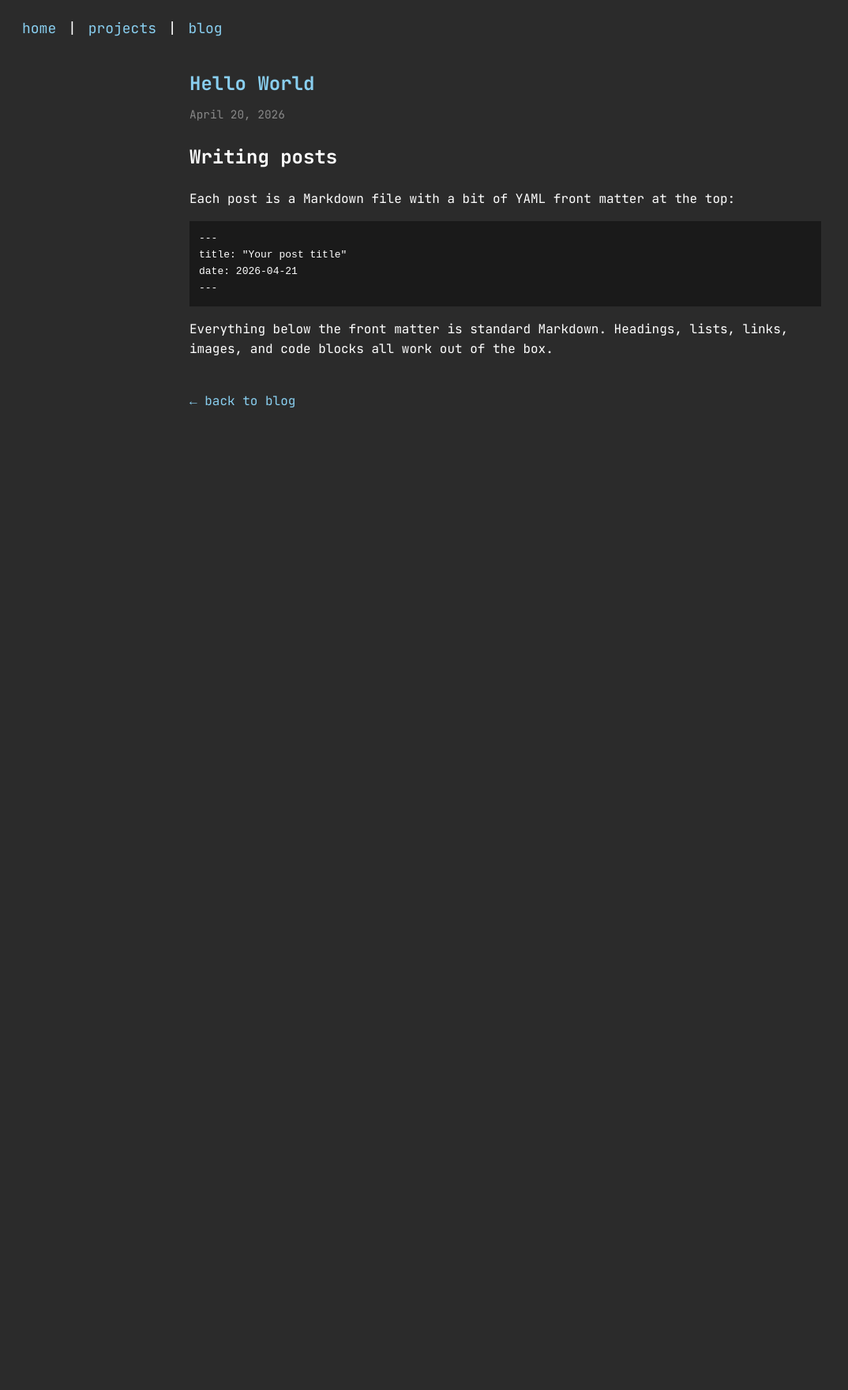
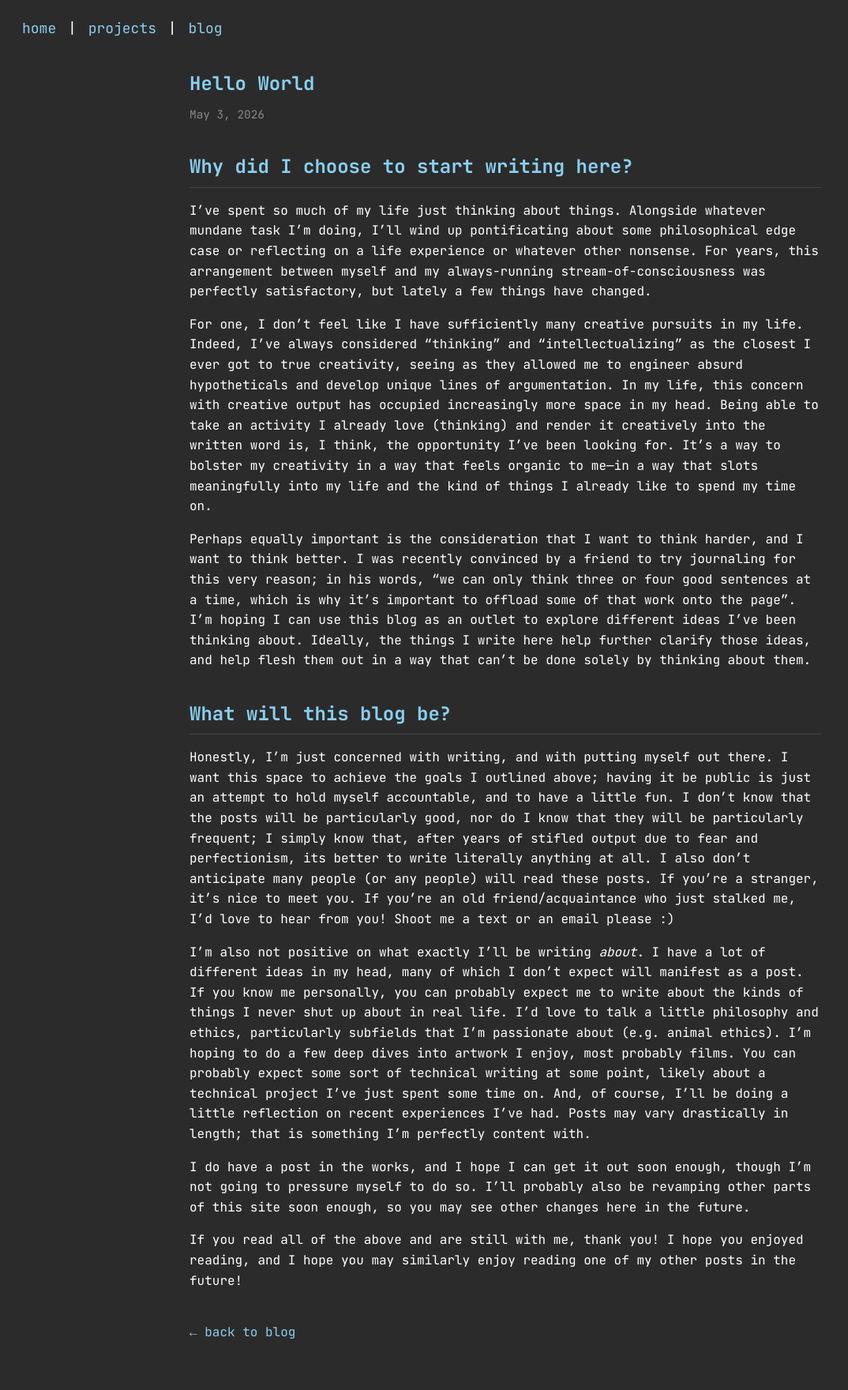
Before and after one commit to achowd32/achowd32.github.io, a Jekyll site: the page built from _posts/2026-04-20-hello-world.md, in a window 1280 px wide. Shown: the whole page at 79% size, without its empty margins (0-1074 px from the left). Built offline with Jekyll 4.4.1, drawn with Linux system fonts in a browser that asks for light colours; before the commit the page ends 900 px from its top, so only the background shows below that.

Commit message:
updated intro and posts

````diff
--- a/_layouts/post.html
+++ b/_layouts/post.html
@@ -3,6 +3,9 @@ layout: default
 ---
 <article class="post">
   <h1 class="light-blue no-margin">{{ page.title }}</h1>
+  {% if page.subtitle %}
+    <p class="post-subtitle">{{ page.subtitle }}</p>
+  {% endif %}
   <p class="post-date">{{ page.date | date: "%B %-d, %Y" }}</p>
   <div class="post-content">
     {{ content }}
--- a/_posts/2026-04-20-hello-world.md
+++ b/_posts/2026-04-20-hello-world.md
@@ -1,17 +1,22 @@
 ---
 title: "Hello World"
-date: 2026-04-20
+date: 2026-05-03
 ---
 
-## Writing posts
+## Why did I choose to start writing here?
 
-Each post is a Markdown file with a bit of YAML front matter at the top:
+I've spent so much of my life just thinking about things. Alongside whatever mundane task I'm doing, I'll wind up pontificating about some philosophical edge case or reflecting on a life experience or whatever other nonsense. For years, this arrangement between myself and my always-running stream-of-consciousness was perfectly satisfactory, but lately a few things have changed.
 
-```yaml
----
-title: "Your post title"
-date: 2026-04-21
----
-```
+For one, I don't feel like I have sufficiently many creative pursuits in my life. Indeed, I've always considered "thinking" and "intellectualizing" as the closest I ever got to true creativity, seeing as they allowed me to engineer absurd hypotheticals and develop unique lines of argumentation. In my life, this concern with creative output has occupied increasingly more space in my head. Being able to take an activity I already love (thinking) and render it creatively into the written word is, I think, the opportunity I've been looking for. It's a way to bolster my creativity in a way that feels organic to me—in a way that slots meaningfully into my life and the kind of things I already like to spend my time on.
 
-Everything below the front matter is standard Markdown. Headings, lists, links, images, and code blocks all work out of the box.
+Perhaps equally important is the consideration that I want to think harder, and I want to think better. I was recently convinced by a friend to try journaling for this very reason; in his words, "we can only think three or four good sentences at a time, which is why it's important to offload some of that work onto the page". I'm hoping I can use this blog as an outlet to explore different ideas I've been thinking about. Ideally, the things I write here help further clarify those ideas, and help flesh them out in a way that can't be done solely by thinking about them.
+
+## What will this blog be?
+
+Honestly, I'm just concerned with writing, and with putting myself out there. I want this space to achieve the goals I outlined above; having it be public is just an attempt to hold myself accountable, and to have a little fun. I don't know that the posts will be particularly good, nor do I know that they will be particularly frequent; I simply know that, after years of stifled output due to fear and perfectionism, its better to write literally anything at all. I also don't anticipate many people (or any people) will read these posts. If you're a stranger, it's nice to meet you. If you're an old friend/acquaintance who just stalked me, I'd love to hear from you! Shoot me a text or an email please :)
+
+I'm also not positive on what exactly I'll be writing <em>about</em>. I have a lot of different ideas in my head, many of which I don't expect will manifest as a post. If you know me personally, you can probably expect me to write about the kinds of things I never shut up about in real life. I'd love to talk a little philosophy and ethics, particularly subfields that I'm passionate about (e.g. animal ethics). I'm hoping to do a few deep dives into artwork I enjoy, most probably films. You can probably expect some sort of technical writing at some point, likely about a technical project I've just spent some time on. And, of course, I'll be doing a little reflection on recent experiences I've had. Posts may vary drastically in length; that is something I'm perfectly content with.
+
+I do have a post in the works, and I hope I can get it out soon enough, though I'm not going to pressure myself to do so. I'll probably also be revamping other parts of this site soon enough, so you may see other changes here in the future.
+
+If you read all of the above and are still with me, thank you! I hope you enjoyed reading, and I hope you may similarly enjoy reading one of my other posts in the future!
--- a/index.html
+++ b/index.html
@@ -10,8 +10,8 @@ title: Home
   <!-- text info -->
   <div class="info">
     <h1 class="light-blue no-margin"> Atharv Chowdhary </h1>
-    <h3 class="no-margin"> APMA-CS @ Brown University </h3>
-    <p class="intro"> Hey, I'm Atharv, a second-year at Brown University interested in applied mathematics, computer science, and computer engineering. In my time at Brown, I plan to explore a variety of subfields within these domains, from machine learning to digital logic to programming languages. I'm often working on personal projects, and I've also been involved with Brown Space Engineering and the <a href="https://atlas.cs.brown.edu/">ATLAS group</a>. In my free time, I enjoy watching movies, learning trivia, worldbuilding, and playing badminton.</p>
+    <h3 class="no-margin"> Computer Engineering @ Brown University </h3>
+    <p class="intro"> I'm a second-year at Brown University studying computer engineering, with further interests in mathematics, physics, and philosophy. In my time at Brown, I plan to explore a variety of subfields within computer engineering, from computer architecture to programming languages to machine learning. I'm often working on personal projects, and I've also been involved with Brown Space Engineering and the <a href="https://atlas.cs.brown.edu/">ATLAS group</a>. In my free time, I enjoy watching movies, learning trivia, worldbuilding, and exercising.</p>
 
     <!-- links -->
     <a class="gh" href="https://github.com/achowd32" target="_blank" rel="noopener">
--- a/styles/style.css
+++ b/styles/style.css
@@ -211,6 +211,28 @@ article.post .post-date {
   margin: 8px 0 24px 0;
 }
 
+.post-subtitle {
+  color: #bbb;
+  font-size: 1.1em;
+  font-style: italic;
+  margin: 4px 0 0 0;
+  line-height: 1.4;
+}
+
+.post-content h2 {
+  color: #89CFF0;
+  font-size: 1.5em;
+  margin: 36px 0 12px 0;
+  padding-bottom: 6px;
+  border-bottom: 1px solid #444;
+}
+
+.post-content h3 {
+  color: #89CFF0;
+  font-size: 1.2em;
+  margin: 28px 0 8px 0;
+}
+
 .post-content pre {
   background: #1a1a1a;
   padding: 12px;
````
Also changed, not shown: _drafts/2026-04-20-on-emotions.md (added, +50 -0 lines), _posts/2026-04-20-on-emotions.md (deleted, +0 -30 lines).
